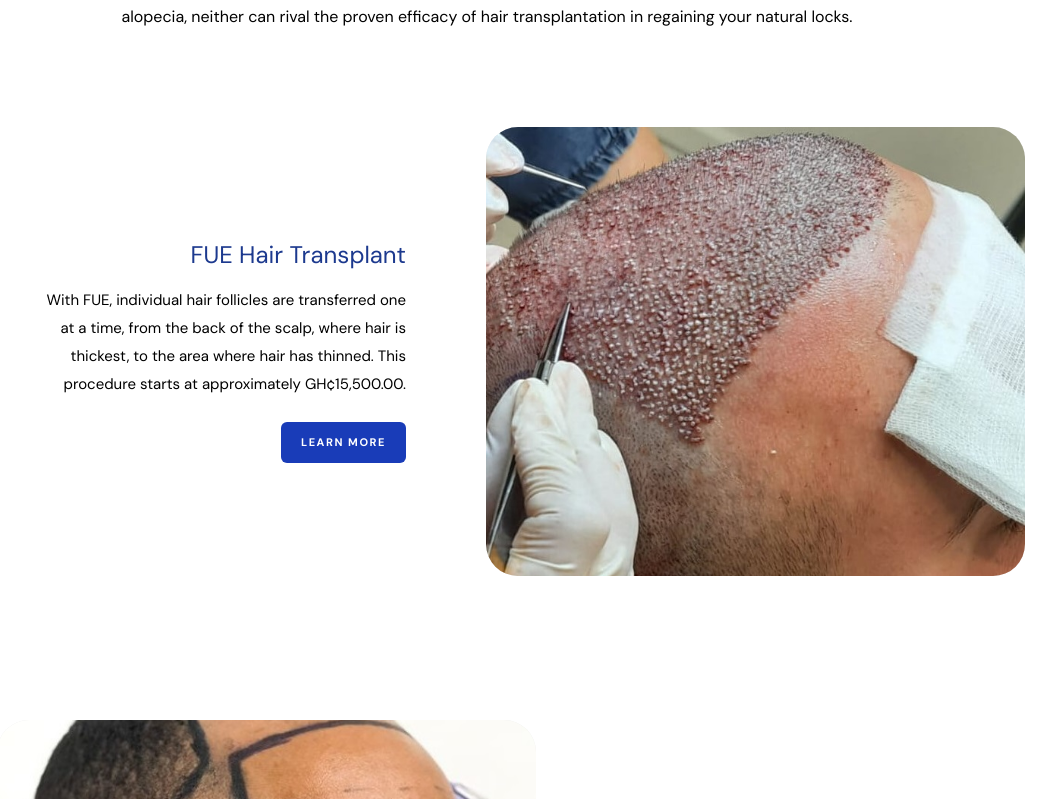
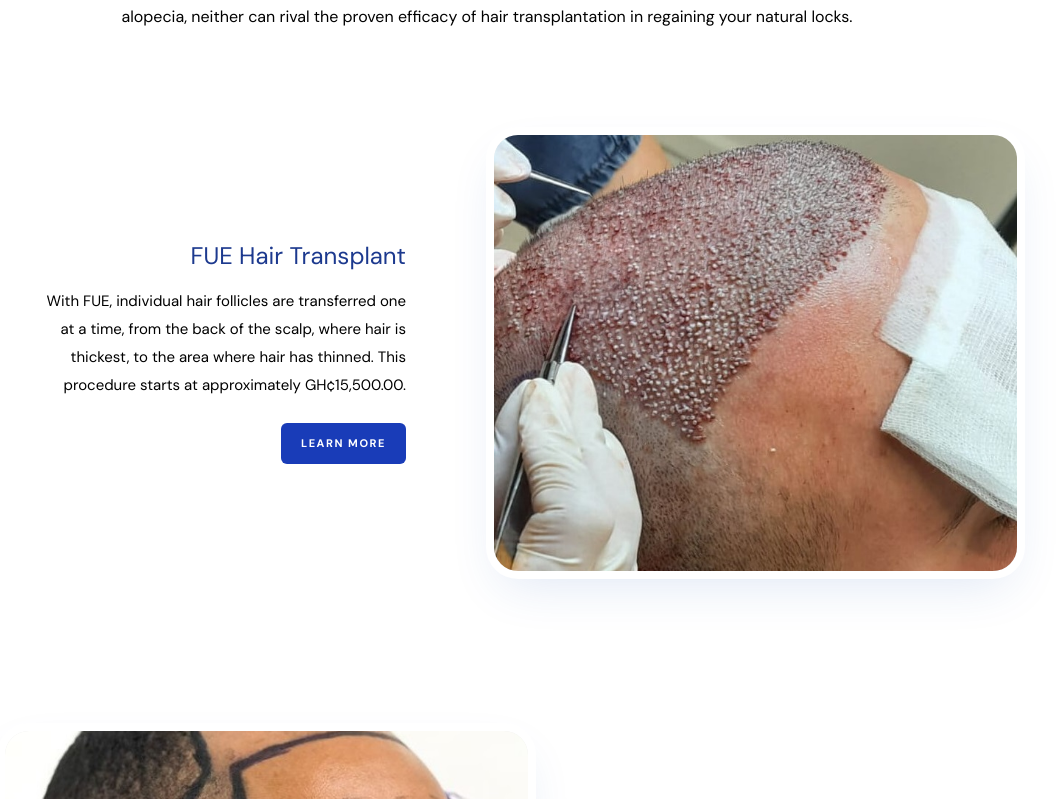
Before and after one commit to dominicnaatey/hair-transplant, a Next.js app: page /hair-transplant in a window 1280 px wide. Shown: the part 861-1660 px from the top of the page, without its empty margins (153-1209 px from the left). Built offline with nearby package versions, Linux system fonts and the light colour scheme; a web font is replaced by a local one.

Commit message:
feat: add shadow and padding container to procedure images for improved visual styling

```diff
--- a/components/HairTransplant/Procedures.tsx
+++ b/components/HairTransplant/Procedures.tsx
@@ -40,7 +40,8 @@ export default function Procedures() {
               </div>
 
               <div className="mx-auto w-full max-w-none">
-                <div className="relative aspect-[1.2/1] overflow-hidden rounded-4xl bg-[#EDEDED]">
+                <div className="p-2 bg-white rounded-[32px] shadow-[0_20px_50px_-16px_rgba(36,88,179,0.15)]">
+                  <div className="relative aspect-[1.2/1] overflow-hidden rounded-[24px] bg-[#EDEDED]">
                     <Image
                       src={procedure.image}
                       alt={procedure.imageAlt}
@@ -50,6 +51,7 @@ export default function Procedures() {
                     />
                   </div>
                 </div>
+              </div>
             </section>
           );
         })}
```
Lines whose indentation alone changed are shown as unchanged.
